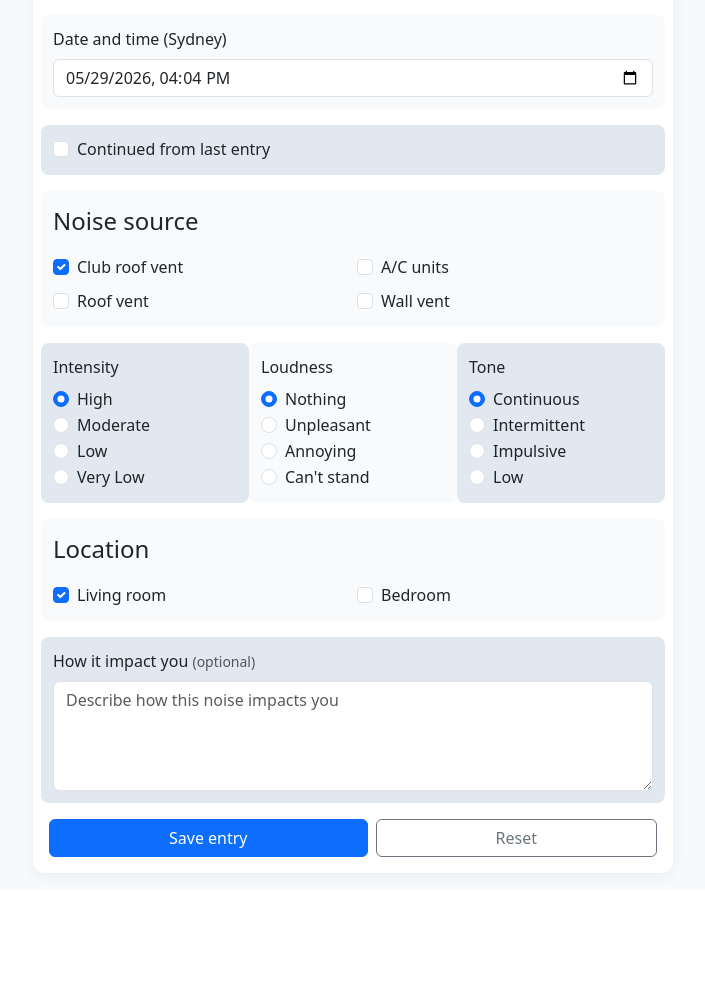
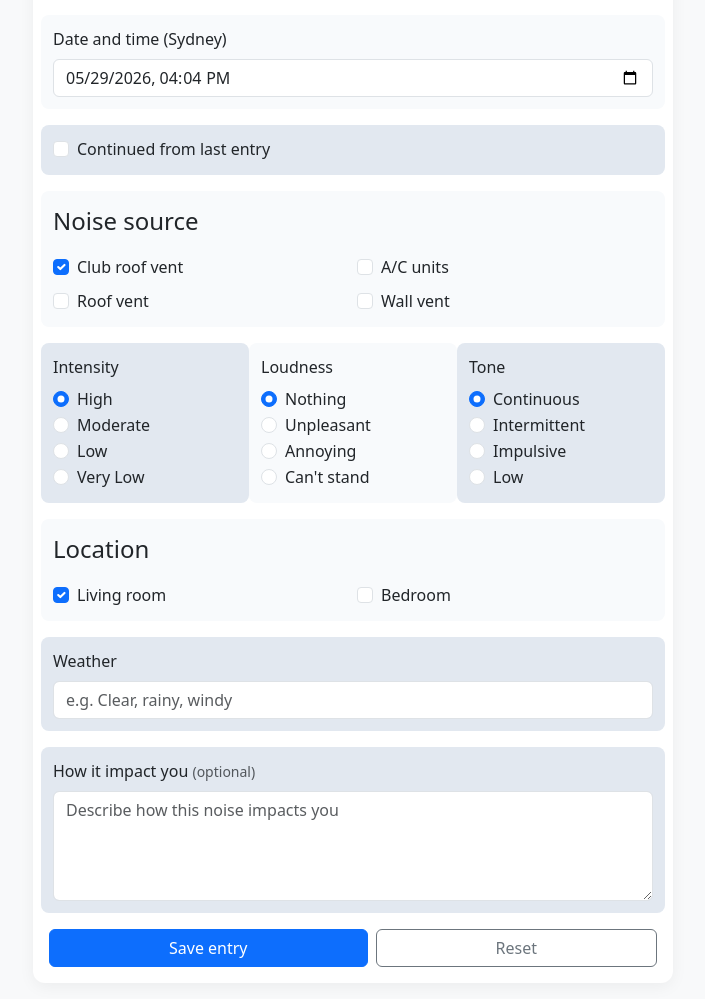
Before and after one commit to qkfang/noise-capture, an ASP.NET Core app: page /Add in a window 1280 px wide. Shown: the part 164-1163 px from the top of the page, without its empty margins (287-992 px from the left). Before the commit the page ends 1042 px from the top, so only its background shows below. Run offline with ASP.NET Core 8, Linux system fonts and the light colour scheme; style sheets or scripts are compiled from the project's sources.

Commit message:
Add weather field and optional impact input

```diff
--- a/src/NoiseCapture.Web/Models/NoiseLogEntry.cs
+++ b/src/NoiseCapture.Web/Models/NoiseLogEntry.cs
@@ -16,5 +16,7 @@ public sealed class NoiseLogEntry
 
     public string Note { get; init; } = string.Empty;
 
+    public string? Weather { get; init; }
+
     public bool ContinuedFromLast { get; init; }
 }
--- a/src/NoiseCapture.Web/Models/NoiseLogInput.cs
+++ b/src/NoiseCapture.Web/Models/NoiseLogInput.cs
@@ -27,7 +27,11 @@ public sealed class NoiseLogInput
 
     [Display(Name = "How it impact you")]
     [StringLength(2000)]
-    public string Note { get; set; } = string.Empty;
+    public string? Note { get; set; }
+
+    [Display(Name = "Weather")]
+    [StringLength(200)]
+    public string? Weather { get; set; }
 
     [Display(Name = "Continued from last entry")]
     public bool ContinuedFromLast { get; set; }
--- a/src/NoiseCapture.Web/Pages/Add.cshtml
+++ b/src/NoiseCapture.Web/Pages/Add.cshtml
@@ -110,6 +110,12 @@
         </div>
 
         <div class="col-12 form-field form-field-b">
+            <label asp-for="Input.Weather" class="form-label"></label>
+            <input asp-for="Input.Weather" class="form-control" placeholder="e.g. Clear, rainy, windy" />
+            <span asp-validation-for="Input.Weather" class="text-danger"></span>
+        </div>
+
+        <div class="col-12 form-field form-field-b">
             <label asp-for="Input.Note" class="form-label">How it impact you <span class="text-muted small">(optional)</span></label>
             <textarea asp-for="Input.Note" class="form-control" rows="4" placeholder="Describe how this noise impacts you"></textarea>
             <span asp-validation-for="Input.Note" class="text-danger"></span>
--- a/src/NoiseCapture.Web/Pages/Add.cshtml.cs
+++ b/src/NoiseCapture.Web/Pages/Add.cshtml.cs
@@ -96,6 +96,7 @@ public sealed class AddModel(INoiseLogStore noiseLogStore) : PageModel
             Tone = Input.Tone,
             Locations = Input.Locations,
             Note = Input.Note?.Trim() ?? string.Empty,
+            Weather = string.IsNullOrWhiteSpace(Input.Weather) ? null : Input.Weather.Trim(),
             ContinuedFromLast = Input.ContinuedFromLast
         };
 
@@ -119,6 +120,7 @@ public sealed class AddModel(INoiseLogStore noiseLogStore) : PageModel
                 Tone = ToneOptions[0],
                 Locations = [Locations[0]],
                 Note = string.Empty,
+                Weather = null,
                 ContinuedFromLast = false
             };
 
@@ -134,6 +136,7 @@ public sealed class AddModel(INoiseLogStore noiseLogStore) : PageModel
             Tone = ToneOptions.Contains(lastEntry.Tone) ? lastEntry.Tone : ToneOptions[0],
             Locations = [.. lastEntry.Locations],
             Note = lastEntry.Note,
+            Weather = lastEntry.Weather,
             ContinuedFromLast = false
         };
     }
--- a/src/NoiseCapture.Web/Pages/Edit.cshtml
+++ b/src/NoiseCapture.Web/Pages/Edit.cshtml
@@ -105,6 +105,12 @@
         </div>
 
         <div class="col-12 form-field form-field-b">
+            <label asp-for="Input.Weather" class="form-label"></label>
+            <input asp-for="Input.Weather" class="form-control" placeholder="e.g. Clear, rainy, windy" />
+            <span asp-validation-for="Input.Weather" class="text-danger"></span>
+        </div>
+
+        <div class="col-12 form-field form-field-b">
             <label asp-for="Input.Note" class="form-label">How it impact you <span class="text-muted small">(optional)</span></label>
             <textarea asp-for="Input.Note" class="form-control" rows="4" placeholder="Describe how this noise impacts you"></textarea>
             <span asp-validation-for="Input.Note" class="text-danger"></span>
--- a/src/NoiseCapture.Web/Pages/Edit.cshtml.cs
+++ b/src/NoiseCapture.Web/Pages/Edit.cshtml.cs
@@ -59,6 +59,7 @@ public sealed class EditModel(INoiseLogStore noiseLogStore) : PageModel
             Tone = entry.Tone,
             Locations = [.. entry.Locations],
             Note = entry.Note,
+            Weather = entry.Weather,
             ContinuedFromLast = entry.ContinuedFromLast
         };
 
@@ -126,6 +127,7 @@ public sealed class EditModel(INoiseLogStore noiseLogStore) : PageModel
             Tone = Input.Tone,
             Locations = Input.Locations,
             Note = Input.Note?.Trim() ?? string.Empty,
+            Weather = string.IsNullOrWhiteSpace(Input.Weather) ? null : Input.Weather.Trim(),
             ContinuedFromLast = Input.ContinuedFromLast
         };
 
```
